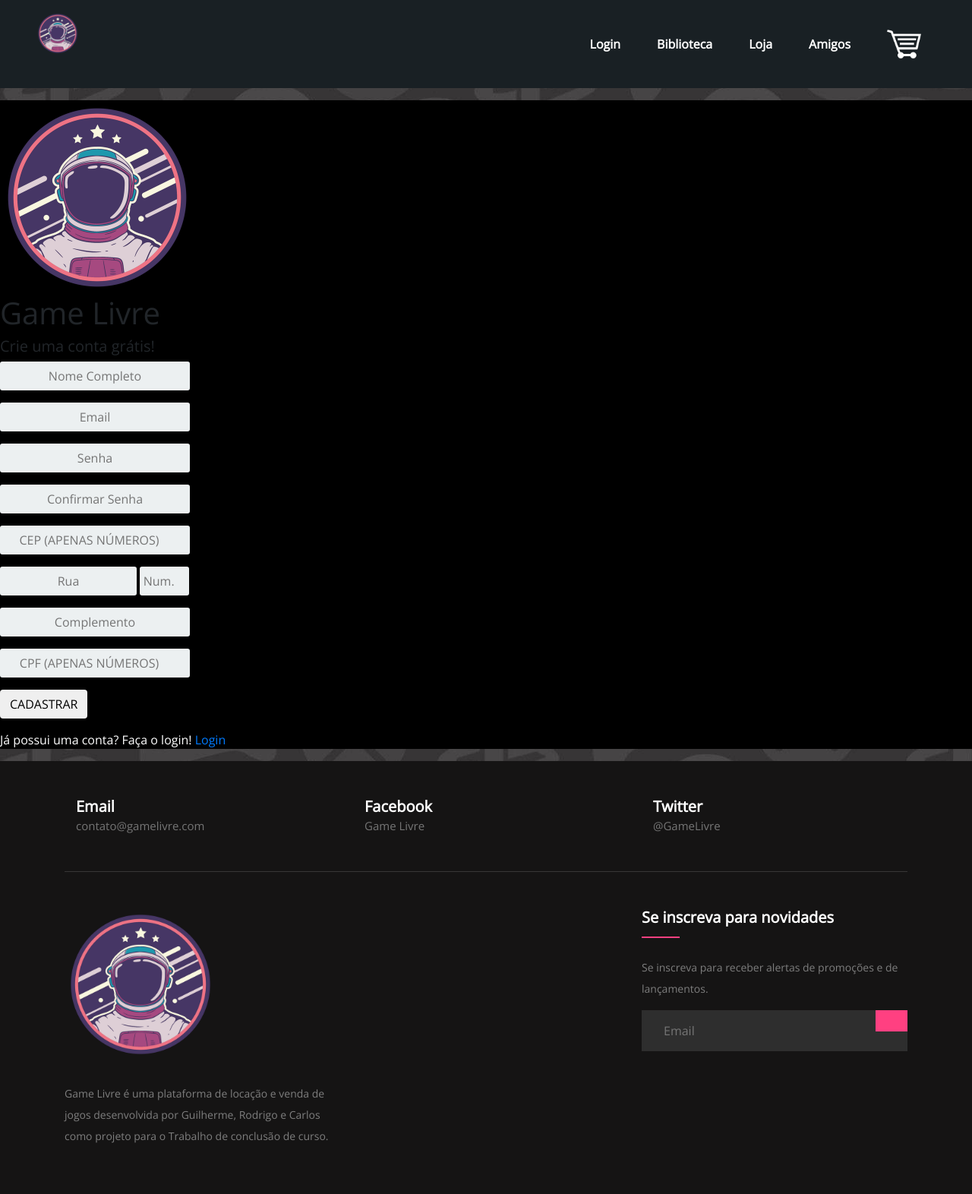
After one commit to yGuiro/gameLivre, a PHP site: page /cadastro.php in a window 1280 px wide. The commit adds this page. Shown: the whole page at 76% size. Run offline with PHP 8.4, Linux system fonts and the light colour scheme.

Commit message:
12/09/22

```diff
--- /dev/null
+++ b/cadastro.php
@@ -0,0 +1,122 @@
+<?php  include 'head.php'; ?>
+<?php  include 'navbar.php'; ?>
+
+<main class="box" style="background-color: black;">
+  <img src="/TCC/img/logo.png" alt="logo" style="width: 20%;">
+  <form action="" class="login">
+    <h1 class="form-title">Game Livre</h1>
+    <h5 class="form-subtitle">Crie uma conta grátis!</h5>
+    <p class="input-row">
+      <input type="text" placeholder="Nome Completo" style="
+        text-align: center;
+        background-color: #ECF0F1;
+        border: 2px solid transparent;
+        border-radius: 3px;
+        font-size: 16px;
+        font-weight: 200;
+        padding: 5px 0;
+        width: 250px;
+        transition: border .5s;">
+    </p>
+    <p class="input-row">
+      <input type="email" placeholder="Email" style="
+        text-align: center;
+        background-color: #ECF0F1;
+        border: 2px solid transparent;
+        border-radius: 3px;
+        font-size: 16px;
+        font-weight: 200;
+        padding: 5px 0;
+        width: 250px;
+        transition: border .5s;">
+    </p>
+    <p class="input-row">
+      <input type="password" placeholder="Senha" style="
+        text-align: center;
+        background-color: #ECF0F1;
+        border: 2px solid transparent;
+        border-radius: 3px;
+        font-size: 16px;
+        font-weight: 200;
+        padding: 5px 0;
+        width: 250px;
+        transition: border .5s;">
+    </p>
+    <p class="input-row">
+      <input type="password" placeholder="Confirmar Senha" style="
+        text-align: center;
+        background-color: #ECF0F1;
+        border: 2px solid transparent;
+        border-radius: 3px;
+        font-size: 16px;
+        font-weight: 200;
+        padding: 5px 0;
+        width: 250px;
+        transition: border .5s;">
+    </p>
+    <p class="input-row">
+    <input type="number" placeholder="CEP (APENAS NÚMEROS)" style="
+        text-align: center;
+        background-color: #ECF0F1;
+        border: 2px solid transparent;
+        border-radius: 3px;
+        font-size: 16px;
+        font-weight: 200;
+        padding: 5px 0;
+        width: 250px;
+        transition: border .5s;">
+    </p>
+    <p class="input-row">
+      <input type="text" placeholder="Rua" style="
+        text-align: center;
+        background-color: #ECF0F1;
+        border: 2px solid transparent;
+        border-radius: 3px;
+        font-size: 16px;
+        font-weight: 200;
+        padding: 5px 0;
+        width: 180px;
+        transition: border .5s;">
+      <input type="number" placeholder="Num." style="
+        text-align: center;
+        background-color: #ECF0F1;
+        border: 2px solid transparent;
+        border-radius: 3px;
+        font-size: 16px;
+        font-weight: 200;
+        padding: 5px 0;
+        width: 65px;
+        transition: border .5s;">
+    </p>
+    <p class="input-row">
+      <input type="text" placeholder="Complemento" style="
+        text-align: center;
+        background-color: #ECF0F1;
+        border: 2px solid transparent;
+        border-radius: 3px;
+        font-size: 16px;
+        font-weight: 200;
+        padding: 5px 0;
+        width: 250px;
+        transition: border .5s;">
+    </p>
+    <p class="input-row">
+    <input type="number" placeholder="CPF (APENAS NÚMEROS)" style="
+        text-align: center;
+        background-color: #ECF0F1;
+        border: 2px solid transparent;
+        border-radius: 3px;
+        font-size: 16px;
+        font-weight: 200;
+        padding: 5px 0;
+        width: 250px;
+        transition: border .5s;">
+    </p>
+    <p class="input-row">
+      <input type="submit" value="CADASTRAR" class="btn">
+    </p>
+  </form>
+  <p style="color: white;">Já possui uma conta? Faça o login! <a href="login.php">Login</a></p>
+</main>
+
+<?php  include 'footer.php'; ?>
--- a/footer.php
+++ b/footer.php
@@ -41,7 +41,7 @@
                                 <a href="index.html"><img src="/TCC/img/logo.png" class="img-fluid" alt="logo"></a>
                             </div>
                             <div class="footer-text">
-                                <p>Game Livre é uma plataforma de locação e venda de jogos desenvolvida por Guilherme, Rodrigo, Carlos e Alexia como projeto para o Trabalho de conclusão de curso</p>
+                                <p>Game Livre é uma plataforma de locação e venda de jogos desenvolvida por Guilherme, Rodrigo e Carlos como projeto para o Trabalho de conclusão de curso.</p>
                             </div>
                         </div>
                     </div>
@@ -57,7 +57,7 @@
                             </div>
                             <div class="subscribe-form">
                                 <form action="#">
-                                    <input type="text" placeholder="Email Address">
+                                    <input type="email" placeholder="Email ">
                                     <button><i class="fab fa-telegram-plane"></i></button>
                                 </form>
                             </div>
--- a/head.php
+++ b/head.php
@@ -7,6 +7,7 @@
     <link rel="stylesheet" href="/TCC/css/reset.css">
     <link rel="stylesheet" href="/TCC/css/footer.css">
     <link rel="stylesheet" href="/TCC/css/navbar.css">
+    <link rel="stylesheet" href="/TCC/css/login.css">
     <link rel="stylesheet" href="https://stackpath.bootstrapcdn.com/bootstrap/4.1.3/css/bootstrap.min.css" integrity="sha384-MCw98/SFnGE8fJT3GXwEOngsV7Zt27NXFoaoApmYm81iuXoPkFOJwJ8ERdknLPMO" crossorigin="anonymous">
 
     <!--JS-->
--- a/index.php
+++ b/index.php
@@ -25,7 +25,7 @@
           </div>
           <div class="carousel-item">
           <a href="loja.php">
-            <img class="d-block" src="/TCC/img/img2.jpg" alt="Segundo Slide">
+            <img class="d-block" src="/TCC/img/img4.jpg" alt="Segundo Slide">
           </a>
           </div>
           <div class="carousel-item">
--- a/navbar.php
+++ b/navbar.php
@@ -2,7 +2,7 @@
         <div id='navbar'>
             <ul>
                 <li><a href="index.php"><img src="/TCC/img/logo.png" class="logo"></a></li>
-                <li><a href="#">Login</a></li>
+                <li><a href="login.php">Login</a></li>
                 <li><a href="#">Biblioteca</a></li>
                 <li><a href="loja.php">Loja</a></li>
                 <li><a href="#">Amigos</a></li>
```
Also changed, not shown: login.php (added, +40 -0 lines).
